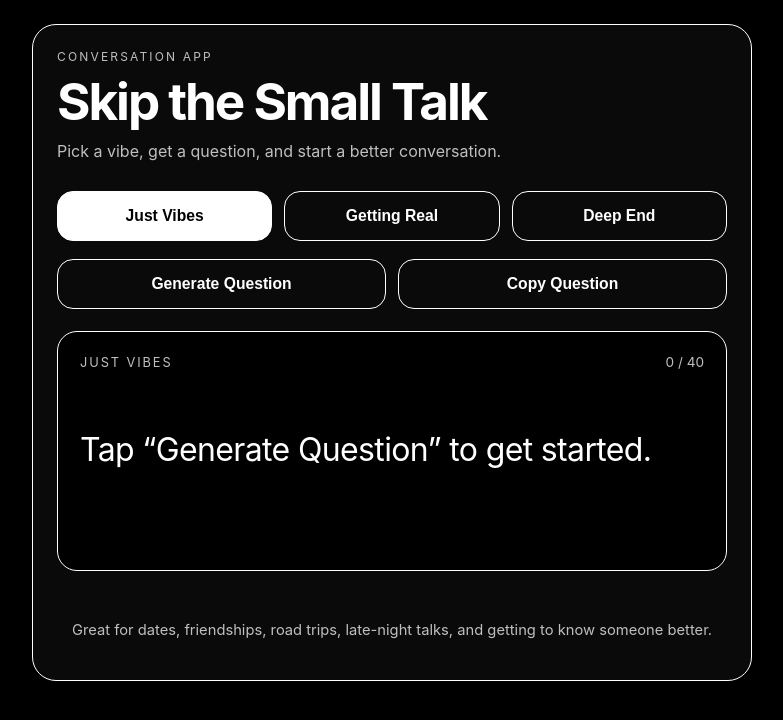
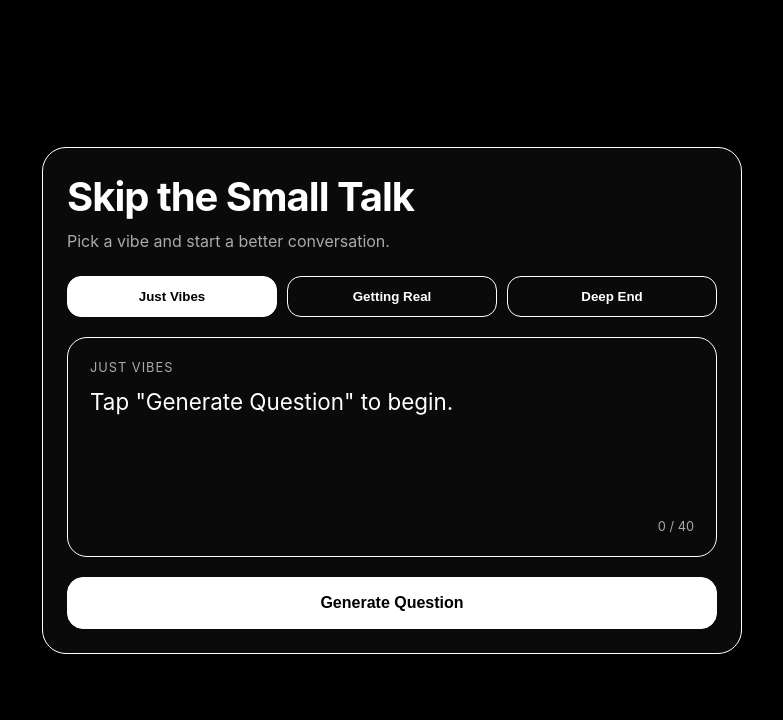
Before and after one commit to bjoeshmoe/Conversation-Starters, a plain HTML site: page index.html in a window 1280 px wide. Shown: the whole page, without its empty margins (248-1031 px from the left). Drawn offline with Linux system fonts and the light colour scheme.

Commit message:
Update index.html

```diff
--- a/index.html
+++ b/index.html
@@ -2,237 +2,158 @@
 <html lang="en">
 <head>
   <meta charset="UTF-8" />
-  <meta name="viewport" content="width=device-width, initial-scale=1.0" />
+  <meta name="viewport" content="width=device-width, initial-scale=1.0"/>
   <title>Skip the Small Talk</title>
+
   <style>
-    * {
-      box-sizing: border-box;
-    }
+    * { box-sizing: border-box; }
 
     :root {
-      --bg: #000000;
+      --bg: #000;
       --card: #0a0a0a;
-      --border: #ffffff;
-      --text: #ffffff;
-      --muted: #bfbfbf;
-      --hover: #141414;
-      --active: #ffffff;
-      --active-text: #000000;
-    }
-
-    html, body {
-      margin: 0;
-      padding: 0;
-      background: var(--bg);
-      color: var(--text);
-      font-family: -apple-system, BlinkMacSystemFont, "Segoe UI", Roboto, Helvetica, Arial, sans-serif;
-      min-height: 100%;
+      --border: #fff;
+      --text: #fff;
+      --muted: #aaa;
+      --hover: #111;
     }
 
     body {
+      margin: 0;
+      background: var(--bg);
+      color: var(--text);
+      font-family: -apple-system, system-ui, sans-serif;
       display: flex;
+      justify-content: center;
       align-items: center;
-      justify-content: center;
-      padding: 24px;
+      min-height: 100vh;
+      padding: 20px;
     }
 
     .app {
       width: 100%;
-      max-width: 720px;
+      max-width: 700px;
       border: 1px solid var(--border);
       border-radius: 24px;
+      padding: 24px;
       background: var(--card);
-      padding: 24px;
-    }
-
-    .eyebrow {
-      font-size: 0.75rem;
-      text-transform: uppercase;
-      letter-spacing: 0.18em;
-      color: var(--muted);
-      margin-bottom: 12px;
     }
 
     h1 {
       margin: 0;
-      font-size: clamp(2rem, 4vw, 3.25rem);
-      line-height: 1;
-      letter-spacing: -0.04em;
-      font-weight: 700;
+      font-size: 2.5rem;
+      letter-spacing: -1px;
     }
 
     .subtitle {
-      margin-top: 12px;
-      margin-bottom: 28px;
+      margin: 10px 0 25px;
       color: var(--muted);
-      font-size: 1rem;
-      line-height: 1.5;
-      max-width: 540px;
     }
 
     .categories {
       display: grid;
       grid-template-columns: repeat(3, 1fr);
-      gap: 12px;
-      margin-bottom: 18px;
+      gap: 10px;
+      margin-bottom: 20px;
     }
 
-    .category-btn,
-    .action-btn {
-      appearance: none;
-      width: 100%;
+    .category-btn {
       border: 1px solid var(--border);
-      border-radius: 16px;
       background: transparent;
-      color: var(--text);
-      padding: 15px 16px;
-      font-size: 0.98rem;
+      color: white;
+      padding: 12px;
+      border-radius: 14px;
+      cursor: pointer;
       font-weight: 600;
-      cursor: pointer;
-      transition: background 0.2s ease, color 0.2s ease, transform 0.15s ease;
-    }
-
-    .category-btn:hover,
-    .action-btn:hover {
-      background: var(--hover);
-      transform: translateY(-1px);
     }
 
     .category-btn.active {
-      background: var(--active);
-      color: var(--active-text);
-    }
-
-    .actions {
-      display: grid;
-      grid-template-columns: 1fr 1fr;
-      gap: 12px;
-      margin-bottom: 22px;
+      background: white;
+      color: black;
     }
 
     .question-box {
       border: 1px solid var(--border);
       border-radius: 20px;
       padding: 22px;
-      min-height: 240px;
+      min-height: 220px;
+      margin-bottom: 20px;
       display: flex;
       flex-direction: column;
       justify-content: space-between;
-      background: #000000;
-    }
-
-    .question-meta {
-      display: flex;
-      justify-content: space-between;
-      align-items: center;
-      gap: 12px;
-      margin-bottom: 20px;
-      flex-wrap: wrap;
     }
 
     .category-label {
       font-size: 0.8rem;
+      color: var(--muted);
+      margin-bottom: 10px;
       text-transform: uppercase;
-      letter-spacing: 0.15em;
-      color: var(--muted);
+      letter-spacing: 1px;
+    }
+
+    .question-text {
+      font-size: 1.4rem;
+      line-height: 1.5;
     }
 
     .counter {
-      font-size: 0.85rem;
+      font-size: 0.8rem;
       color: var(--muted);
+      margin-top: 10px;
+      text-align: right;
     }
 
-    .question-text {
-      font-size: clamp(1.35rem, 2.8vw, 2rem);
-      line-height: 1.45;
-      letter-spacing: -0.02em;
-      min-height: 120px;
-      display: flex;
-      align-items: center;
+    .generate-btn {
+      width: 100%;
+      border: 1px solid var(--border);
+      background: white;
+      color: black;
+      padding: 16px;
+      border-radius: 16px;
+      font-size: 1rem;
+      font-weight: 700;
+      cursor: pointer;
     }
 
-    .footer-note {
-      margin-top: 16px;
-      color: var(--muted);
-      font-size: 0.92rem;
-      line-height: 1.5;
-      text-align: center;
-    }
-
-    .copied-message {
-      margin-top: 12px;
-      font-size: 0.88rem;
-      color: var(--muted);
-      text-align: center;
-      min-height: 20px;
+    .generate-btn:hover {
+      opacity: 0.9;
     }
 
     @media (max-width: 640px) {
-      body {
-        padding: 16px;
-      }
-
-      .app {
-        padding: 18px;
-        border-radius: 20px;
-      }
-
       .categories {
         grid-template-columns: 1fr;
-      }
-
-      .actions {
-        grid-template-columns: 1fr;
-      }
-
-      .question-box {
-        min-height: 260px;
       }
     }
   </style>
 </head>
+
 <body>
-  <main class="app">
-    <div class="eyebrow">Conversation App</div>
+  <div class="app">
     <h1>Skip the Small Talk</h1>
-    <p class="subtitle">
-      Pick a vibe, get a question, and start a better conversation.
-    </p>
+    <p class="subtitle">Pick a vibe and start a better conversation.</p>
 
-    <section class="categories">
+    <div class="categories">
       <button class="category-btn active" data-category="justVibes">Just Vibes</button>
       <button class="category-btn" data-category="gettingReal">Getting Real</button>
       <button class="category-btn" data-category="deepEnd">Deep End</button>
-    </section>
+    </div>
 
-    <section class="actions">
-      <button class="action-btn" id="generateBtn">Generate Question</button>
-      <button class="action-btn" id="copyBtn">Copy Question</button>
-    </section>
-
-    <section class="question-box">
+    <div class="question-box">
       <div>
-        <div class="question-meta">
-          <div class="category-label" id="categoryLabel">Just Vibes</div>
-          <div class="counter" id="questionCounter">0 / 40</div>
-        </div>
-
+        <div class="category-label" id="categoryLabel">Just Vibes</div>
         <div class="question-text" id="questionText">
-          Tap “Generate Question” to get started.
+          Tap "Generate Question" to begin.
         </div>
       </div>
-    </section>
+      <div class="counter" id="questionCounter">0 / 40</div>
+    </div>
 
-    <div class="copied-message" id="copiedMessage"></div>
-
-    <p class="footer-note">
-      Great for dates, friendships, road trips, late-night talks, and getting to know someone better.
-    </p>
-  </main>
+    <!-- 🔥 MOVED TO BOTTOM -->
+    <button class="generate-btn" id="generateBtn">Generate Question</button>
+  </div>
 
   <script>
     const questions = {
-      justVibes: [
+      justVibes: [...Array(40).keys()].map((i, idx) => [
         "What kind of first impression do people usually get from you?",
         "What is your ideal way to spend a free weekend?",
         "What kind of music do you always come back to?",
@@ -273,8 +194,9 @@
         "What is one trend you secretly or openly like?",
         "What kind of photos do you take the most on your phone?",
         "What is one thing you want more of in your life right now?"
-      ],
-      gettingReal: [
+      ][idx]),
+
+      gettingReal: [...Array(40).keys()].map((i, idx) => [
         "What usually helps you feel comfortable around someone?",
         "What makes you feel genuinely appreciated?",
         "What do you value most in a friendship?",
@@ -315,8 +237,9 @@
         "What does consistency mean to you in a connection?",
         "What kind of effort stands out to you the most?",
         "What is one area of your life you are trying to improve right now?"
-      ],
-      deepEnd: [
+      ][idx]),
+
+      deepEnd: [...Array(40).keys()].map((i, idx) => [
         "What do you think people are really searching for in life?",
         "What version of yourself are you still becoming?",
         "What do you think love is supposed to feel like?",
@@ -357,91 +280,57 @@
         "What makes two people deeply compatible?",
         "What is the bravest kind of honesty?",
         "What is worth fighting for in life?"
-      ]
+      ][idx])
     };
 
-    const categoryButtons = document.querySelectorAll(".category-btn");
-    const generateBtn = document.getElementById("generateBtn");
-    const copyBtn = document.getElementById("copyBtn");
-    const categoryLabel = document.getElementById("categoryLabel");
-    const questionText = document.getElementById("questionText");
-    const questionCounter = document.getElementById("questionCounter");
-    const copiedMessage = document.getElementById("copiedMessage");
+    let selectedCategory = "justVibes";
+    let used = { justVibes: [], gettingReal: [], deepEnd: [] };
 
-    let selectedCategory = "justVibes";
-    let usedQuestions = {
-      justVibes: [],
-      gettingReal: [],
-      deepEnd: []
-    };
-    let currentQuestion = "";
+    const buttons = document.querySelectorAll(".category-btn");
+    const text = document.getElementById("questionText");
+    const label = document.getElementById("categoryLabel");
+    const counter = document.getElementById("questionCounter");
 
-    function getCategoryName(category) {
-      if (category === "justVibes") return "Just Vibes";
-      if (category === "gettingReal") return "Getting Real";
-      if (category === "deepEnd") return "Deep End";
-      return "";
+    function getName(cat) {
+      return cat === "justVibes" ? "Just Vibes" :
+             cat === "gettingReal" ? "Getting Real" : "Deep End";
     }
 
     function updateCounter() {
-      const usedCount = usedQuestions[selectedCategory].length;
-      const totalCount = questions[selectedCategory].length;
-      questionCounter.textContent = `${usedCount} / ${totalCount}`;
+      counter.textContent = `${used[selectedCategory].length} / 40`;
     }
 
-    function getRandomQuestion(category) {
-      const allQuestions = questions[category];
+    function randomQuestion() {
+      let arr = questions[selectedCategory];
 
-      if (usedQuestions[category].length === allQuestions.length) {
-        usedQuestions[category] = [];
+      if (used[selectedCategory].length === arr.length) {
+        used[selectedCategory] = [];
       }
 
-      let randomIndex;
+      let i;
       do {
-        randomIndex = Math.floor(Math.random() * allQuestions.length);
-      } while (usedQuestions[category].includes(randomIndex));
+        i = Math.floor(Math.random() * arr.length);
+      } while (used[selectedCategory].includes(i));
 
-      usedQuestions[category].push(randomIndex);
-      return allQuestions[randomIndex];
+      used[selectedCategory].push(i);
+      return arr[i];
     }
 
-    function setActiveCategory(button) {
-      categoryButtons.forEach(btn => btn.classList.remove("active"));
-      button.classList.add("active");
-      selectedCategory = button.dataset.category;
-      categoryLabel.textContent = getCategoryName(selectedCategory);
-      questionText.textContent = `You selected ${getCategoryName(selectedCategory)}. Tap “Generate Question” to begin.`;
-      copiedMessage.textContent = "";
-      updateCounter();
-    }
-
-    categoryButtons.forEach(button => {
-      button.addEventListener("click", () => {
-        setActiveCategory(button);
-      });
+    buttons.forEach(btn => {
+      btn.onclick = () => {
+        buttons.forEach(b => b.classList.remove("active"));
+        btn.classList.add("active");
+        selectedCategory = btn.dataset.category;
+        label.textContent = getName(selectedCategory);
+        text.textContent = `You selected ${getName(selectedCategory)}. Tap Generate.`;
+        updateCounter();
+      };
     });
 
-    generateBtn.addEventListener("click", () => {
-      currentQuestion = getRandomQuestion(selectedCategory);
-      categoryLabel.textContent = getCategoryName(selectedCategory);
-      questionText.textContent = currentQuestion;
-      copiedMessage.textContent = "";
+    document.getElementById("generateBtn").onclick = () => {
+      text.textContent = randomQuestion();
       updateCounter();
-    });
-
-    copyBtn.addEventListener("click", async () => {
-      if (!currentQuestion) {
-        copiedMessage.textContent = "Generate a question first.";
-        return;
-      }
-
-      try {
-        await navigator.clipboard.writeText(currentQuestion);
-        copiedMessage.textContent = "Question copied.";
-      } catch (error) {
-        copiedMessage.textContent = "Copy failed. Try again.";
-      }
-    });
+    };
 
     updateCounter();
   </script>
```
